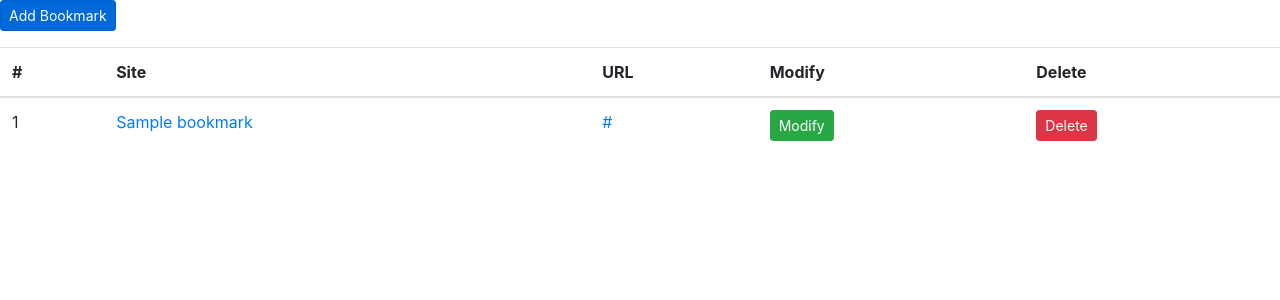
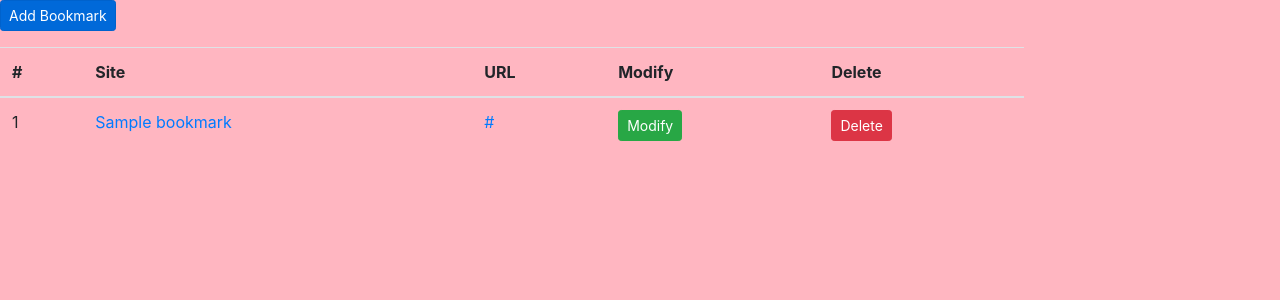
Before and after one commit to 2020emirim/2-practice-list-sunrim, a Django app: page /bookmark/ in a window 1280 px wide. Shown: the top 300 px of the page. Run offline with Django 3.2, Linux system fonts and the light colour scheme; tables that the repository leaves empty hold one stand-in row (values such as "Sample post"); some libraries are stand-ins or nearby versions.

Commit message:
static CSS

```diff
--- a/Practice_List/settings.py
+++ b/Practice_List/settings.py
@@ -120,3 +120,4 @@ USE_TZ = True
 # https://docs.djangoproject.com/en/2.2/howto/static-files/
 
 STATIC_URL = '/static/'
+STATICFILES_DIRS = [os.path.join(BASE_DIR, 'static')]
--- a/bookmark/templates/base.html
+++ b/bookmark/templates/base.html
@@ -12,6 +12,8 @@
     <script src="https://cdn.jsdelivr.net/npm/popper.js@1.16.0/dist/umd/popper.min.js" integrity="sha384-Q6E9RHvbIyZFJoft+2mJbHaEWldlvI9IOYy5n3zV9zzTtmI3UksdQRVvoxMfooAo" crossorigin="anonymous"></script>
     <script src="https://stackpath.bootstrapcdn.com/bootstrap/4.5.0/js/bootstrap.min.js" integrity="sha384-OgVRvuATP1z7JjHLkuOU7Xw704+h835Lr+6QL9UvYjZE3Ipu6Tp75j7Bh/kR0JKI" crossorigin="anonymous"></script>
 
+    {% load static %}
+    <link rel="stylesheet" href="{% static 'mystyle.css' %}">
 </head>
 <body>
     {% block content %}
--- /dev/null
+++ b/static/mystyle.css
@@ -0,0 +1,4 @@
+body{
+    width: 80%;
+    background-color: lightpink;
+}
```
Also changed, not shown: README.md.
